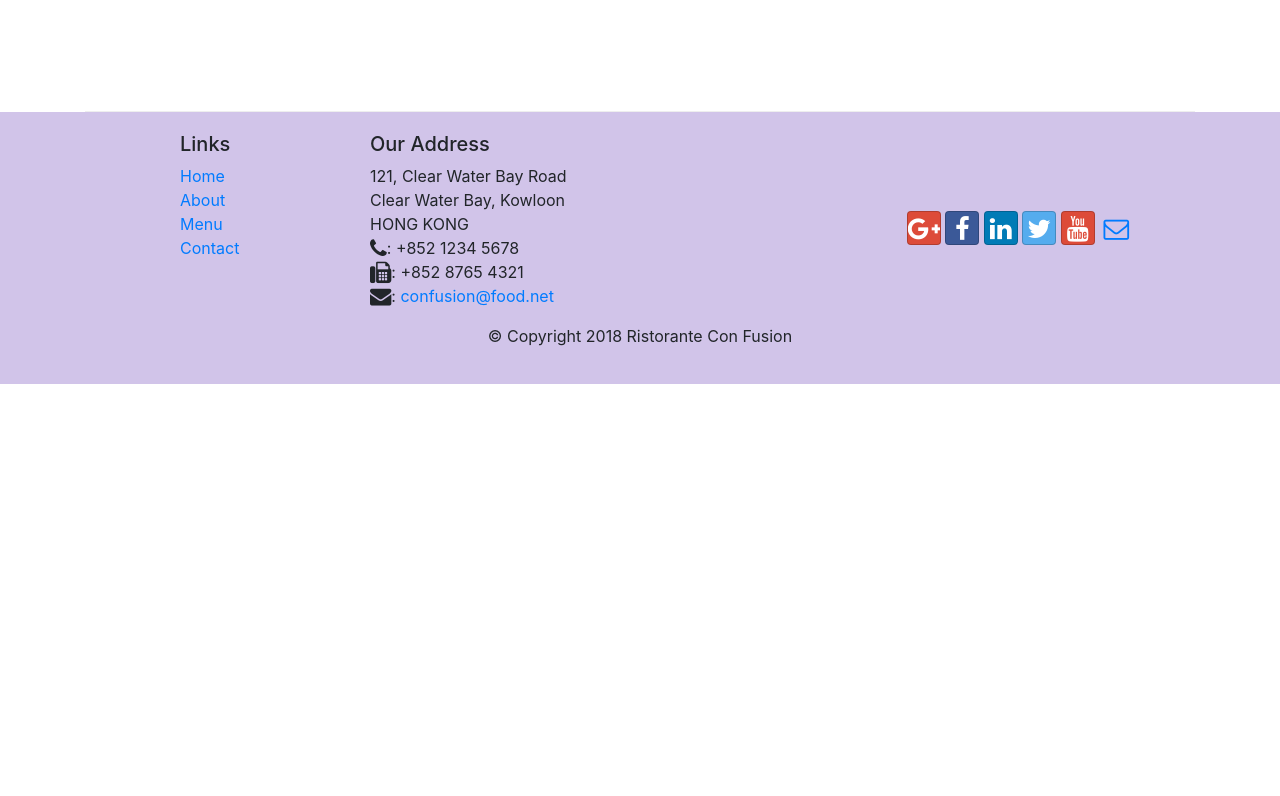
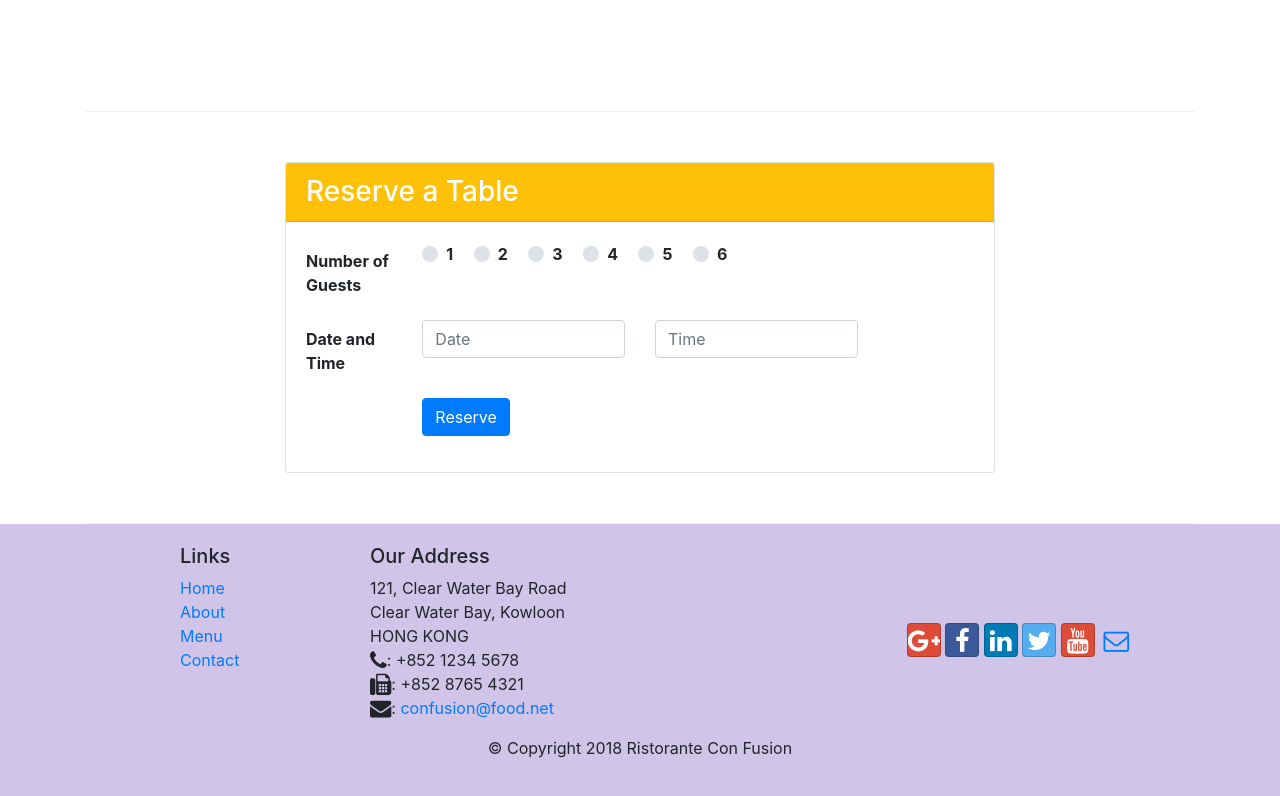
Before and after one commit to omarz7/conFusion, a website: page index.html in a window 1280 px wide. Shown: the part 1422-2218 px from the top of the page. Before the commit the page ends 1806 px from the top, so only its background shows below. Drawn offline with nearby package versions, Linux system fonts and the light colour scheme.

Commit message:
assignment 2

```diff
--- a/index.html
+++ b/index.html
@@ -46,9 +46,15 @@
                     <h1>Ristorante con Fusion</h1>
                     <p>We take inspiration from the World's best cuisines, and create a unique fusion experience. Our lipsmacking creations will tickle your culinary senses!</p>
                 </div>
-                <div class="col-12 col-sm align-self-center">
+                <div class="col-12 col-sm-3 align-self-center">
+
                   <img src="img/logo.png" class="img-fluid">
                 </div>
+                <div class="col-12 col-sm-3 align-self-center">
+                  <a role="button" class="btn btn-warning btn-sm btn-block " href="#formm">Reserve Table</a>
+
+                </div>
+
             </div>
         </div>
     </header>
@@ -76,8 +82,13 @@
                 <h3>This Month's Promotions</h3>
             </div>
             <div class="col col-sm col-md">
-                <h2>Weekend Grand Buffet</h2>
-                <p class="d-none d-sm-block">Featuring mouthwatering combinations with a choice of five different salads, six enticing appetizers, six main entrees and five choicest desserts. Free flowing bubbly and soft drinks. All for just $19.99 per person </p>
+              <div class="media">
+                <div class="media-body">
+                  <h2 class="mt-0">Weekend Grand Buffet <span class="badge badge-danger">NEW</span></h2>
+                  <p class="d-none d-sm-block">Featuring mouthwatering combinations with a choice of five different salads, six enticing appetizers, six main entrees and five choicest desserts. Free flowing bubbly and soft drinks. All for just $19.99 per person </p>
+                </div>
+                <img class="d-flex mr-3 img-thumbnail align-self-center media-right" src="img/buffet.png" alt="buffet">
+              </div>
             </div>
         </div>
 
@@ -98,6 +109,70 @@
               </div>
 
             </div>
+        </div>
+
+        <div class="row row-content" id="formm">
+          <div class="col-sm-8 offset-sm-2">
+            <div class="card">
+              <h3 class="card-header bg-warning text-white">Reserve a Table</h3>
+              <div class="card-body">
+                <form>
+                  <div class="row form-group">
+                    <label for="number" class="col-sm-2 col-form-label"><strong>Number of Guests</strong></label>
+                    <div class="col-sm-10">
+                      <div class="custom-control custom-radio custom-control-inline">
+                        <input type="radio" id="line1" name="line1" class="custom-control-input">
+                        <label class="custom-control-label" for="line1"><strong>1</strong></label>
+                      </div>
+                      <div class="custom-control custom-radio custom-control-inline">
+                        <input type="radio" id="line2" name="line2" class="custom-control-input">
+                        <label class="custom-control-label" for="line2"><strong>2</strong></label>
+                      </div>
+                      <div class="custom-control custom-radio custom-control-inline">
+                        <input type="radio" id="line3" name="line3" class="custom-control-input">
+                        <label class="custom-control-label" for="line3"><strong>3</strong></label>
+                      </div>
+                      <div class="custom-control custom-radio custom-control-inline">
+                        <input type="radio" id="line4" name="line4" class="custom-control-input">
+                        <label class="custom-control-label" for="line4"><strong>4</strong></label>
+                      </div>
+                      <div class="custom-control custom-radio custom-control-inline">
+                        <input type="radio" id="line5" name="line5" class="custom-control-input">
+                        <label class="custom-control-label" for="line5"><strong>5</strong></label>
+                      </div>
+                      <div class="custom-control custom-radio custom-control-inline">
+                        <input type="radio" id="line6" name="line6" class="custom-control-input">
+                        <label class="custom-control-label" for="line6"><strong>6</strong></label>
+                      </div>
+                    </div>
+                  </div>
+                  <div class="row form-group">
+                    <label for="dandt" class="col-sm-2 col-form-label"><strong>Date and Time</strong></label>
+                    <div class="col-sm-4">
+                      <input type="text" class="form-control" id="dandt" name="dandt" placeholder="Date">
+                    </div>
+                    <div class="col-sm-4">
+                      <input type="text" class="form-control" id="dandt" name="dandt" placeholder="Time">
+                    </div>
+
+                  </div>
+                  <div class="form-group row">
+                    <div class="offset-md-2 col-md-10">
+                      <button type="submit" class="btn btn-primary">
+                        Reserve
+                      </button>
+
+                    </div>
+
+                  </div>
+
+                </form>
+
+              </div>
+
+            </div>
+
+          </div>
         </div>
     </div>
 
```
